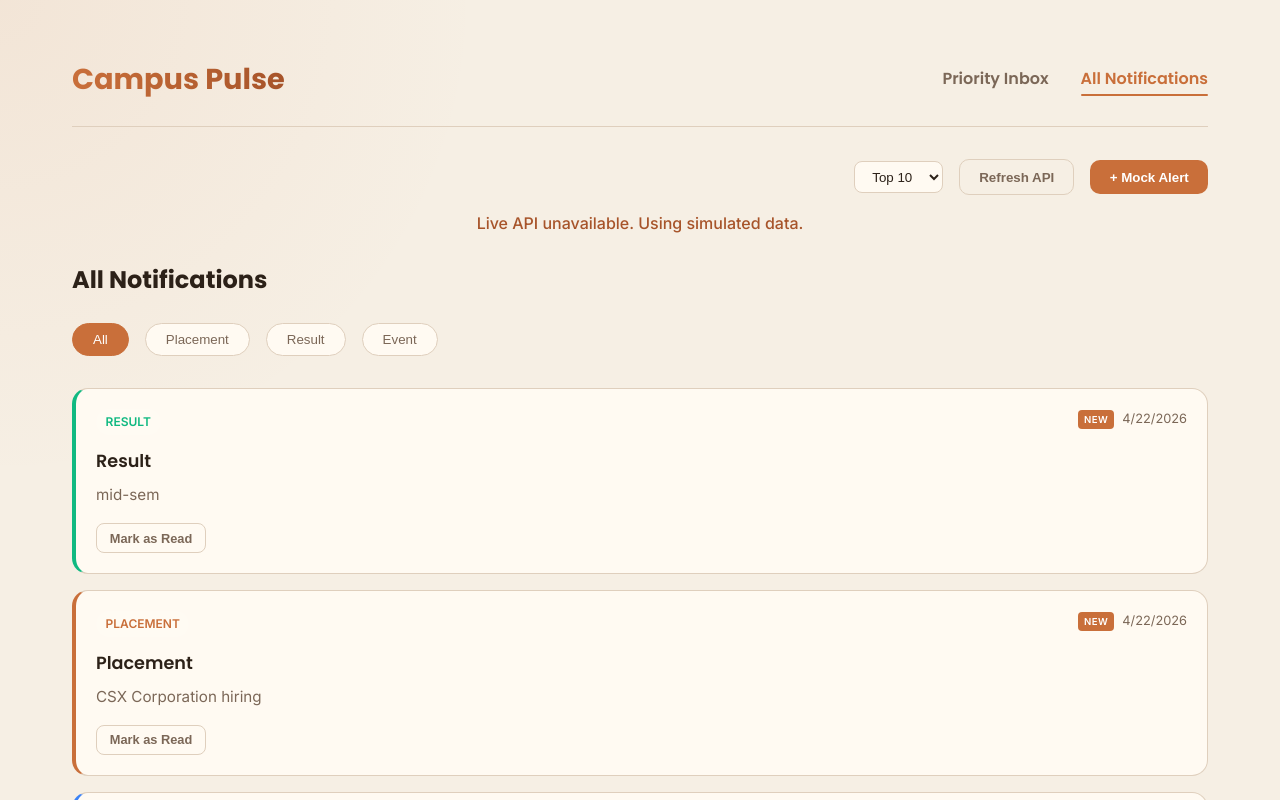
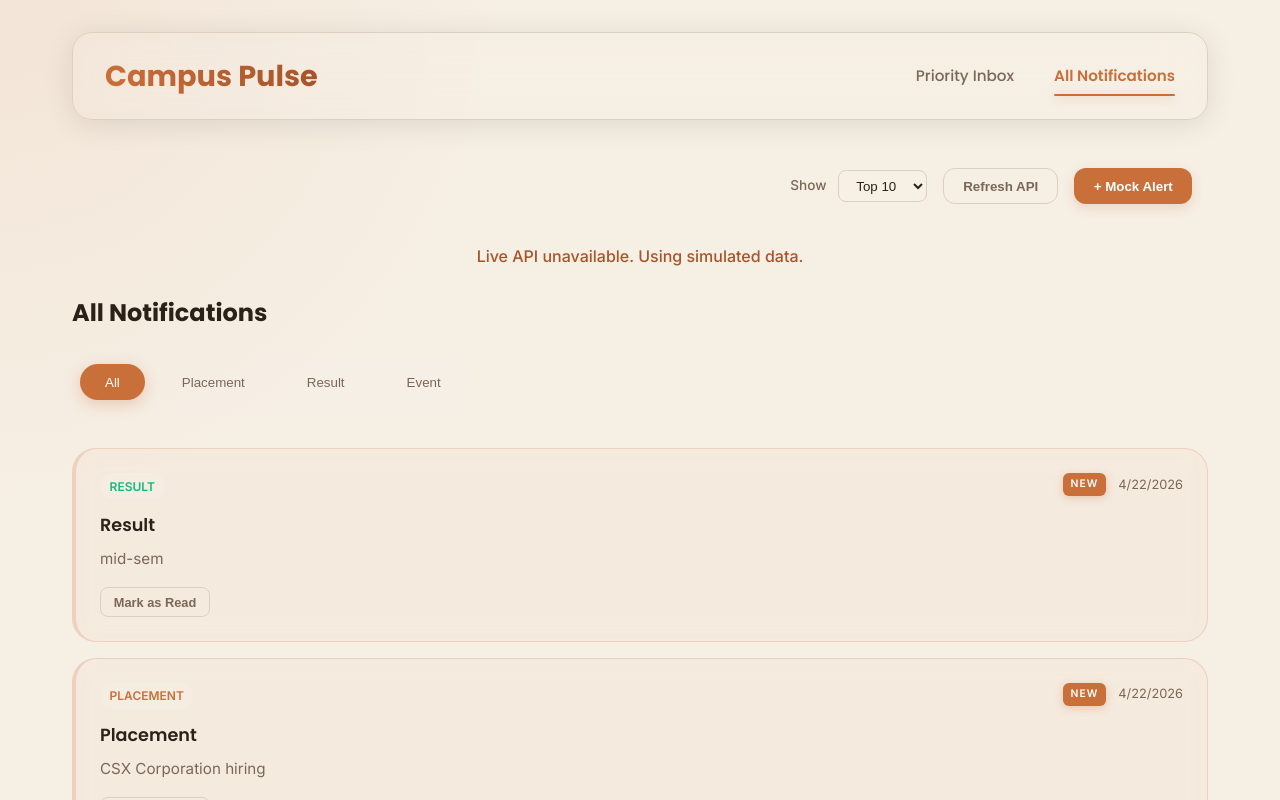
Before and after one commit to VASANTH431/7376242IT510, a React (Create React App) app: page /all in a window 1280 px wide. Shown: the top 800 px of the page. Built offline with nearby package versions, Linux system fonts and the light colour scheme; no server answers.

Commit message:
Final Aesthetic Polish: Enhanced Glassmorphism, Animations, and Layout Refinements

```diff
--- a/src/App.css
+++ b/src/App.css
@@ -203,97 +203,151 @@ h1 {
   margin-bottom: 2rem;
 }
 
-/* Navbar */
+/* Navbar Refinement */
 .navbar {
   display: flex;
   justify-content: space-between;
   align-items: center;
-  padding: 1.5rem 0;
-  margin-bottom: 2rem;
-  border-bottom: 1px solid var(--line);
+  padding: 1.25rem 2rem;
+  margin-bottom: 3rem;
+  background: rgba(255, 255, 255, 0.03);
+  backdrop-filter: blur(20px);
+  border: 1px solid var(--line);
+  border-radius: 20px;
+  box-shadow: 0 4px 30px rgba(0, 0, 0, 0.1);
 }
 
 .nav-links {
   display: flex;
-  gap: 2rem;
+  gap: 2.5rem;
 }
 
 .nav-link {
   text-decoration: none;
   color: var(--muted);
-  font-weight: 600;
+  font-weight: 500;
+  font-size: 0.95rem;
   font-family: 'Poppins', sans-serif;
-  transition: color 0.2s;
+  transition: all 0.3s cubic-bezier(0.4, 0, 0.2, 1);
   position: relative;
+  padding: 0.5rem 0;
 }
 
-.nav-link:hover, .nav-link.active {
+.nav-link:hover {
   color: var(--accent);
+}
+
+.nav-link.active {
+  color: var(--accent);
+  font-weight: 600;
 }
 
 .nav-link.active::after {
   content: '';
   position: absolute;
-  bottom: -4px;
+  bottom: 0;
   left: 0;
   width: 100%;
   height: 2px;
   background: var(--accent);
-  border-radius: 2px;
+  border-radius: 10px;
+  box-shadow: 0 2px 10px rgba(201, 111, 58, 0.4);
 }
 
-/* Filters & Pagination */
+/* Card Enhancements */
+.notification-card {
+  background: rgba(255, 255, 255, 0.05);
+  backdrop-filter: blur(12px);
+  border: 1px solid var(--line);
+  border-radius: 24px;
+  padding: 1.5rem;
+  transition: all 0.4s cubic-bezier(0.4, 0, 0.2, 1);
+  position: relative;
+  overflow: hidden;
+}
+
+.notification-card:hover {
+  transform: translateY(-6px) scale(1.01);
+  border-color: var(--accent);
+  background: rgba(255, 255, 255, 0.08);
+  box-shadow: 0 20px 40px rgba(0, 0, 0, 0.2);
+}
+
+.notification-card.unread {
+  background: rgba(201, 111, 58, 0.03);
+  border-color: rgba(201, 111, 58, 0.2);
+}
+
+/* Filter & Controls */
 .filter-bar {
   display: flex;
-  gap: 1rem;
-  margin-bottom: 2rem;
-  flex-wrap: wrap;
+  gap: 0.75rem;
+  margin-bottom: 2.5rem;
+  padding: 0.5rem;
+  background: rgba(255, 255, 255, 0.02);
+  border-radius: 100px;
+  width: fit-content;
 }
 
 .filter-btn {
-  padding: 0.5rem 1.25rem;
-  border-radius: 50px;
-  border: 1px solid var(--line);
-  background: var(--bg-soft);
+  padding: 0.6rem 1.5rem;
+  border-radius: 100px;
+  border: 1px solid transparent;
+  background: transparent;
   color: var(--muted);
   cursor: pointer;
   font-weight: 500;
-  transition: all 0.2s;
+  transition: all 0.3s;
 }
 
-.filter-btn:hover, .filter-btn.active {
+.filter-btn:hover {
+  color: var(--text);
+  background: rgba(255, 255, 255, 0.05);
+}
+
+.filter-btn.active {
   background: var(--accent);
   color: white;
-  border-color: var(--accent);
+  box-shadow: 0 4px 15px rgba(201, 111, 58, 0.3);
 }
 
+/* Pagination Styling */
 .pagination {
   display: flex;
   justify-content: center;
   align-items: center;
-  gap: 1.5rem;
-  margin-top: 3rem;
-  padding-top: 2rem;
-  border-top: 1px solid var(--line);
+  gap: 2rem;
+  margin-top: 4rem;
+  padding: 2rem;
 }
 
 .page-info {
-  color: var(--muted);
-  font-size: 0.9rem;
+  font-weight: 600;
+  color: var(--text);
+  font-family: 'Poppins', sans-serif;
 }
 
-/* Notification Highlighting */
+/* Animations */
+@keyframes fadeIn {
+  from { opacity: 0; transform: translateY(10px); }
+  to { opacity: 1; transform: translateY(0); }
+}
+
+.notification-card {
+  animation: fadeIn 0.5s ease forwards;
+}
+
 .unread-badge {
   background: var(--accent);
   color: white;
-  font-size: 0.6rem;
-  font-weight: 800;
-  padding: 2px 6px;
-  border-radius: 4px;
-  letter-spacing: 0.5px;
-  margin-right: 0.5rem;
-  display: inline-block;
-  vertical-align: middle;
+  font-size: 0.65rem;
+  font-weight: 700;
+  padding: 3px 8px;
+  border-radius: 6px;
+  text-transform: uppercase;
+  letter-spacing: 1px;
+  margin-right: 0.75rem;
+  box-shadow: 0 2px 8px rgba(201, 111, 58, 0.3);
 }
 
 .notification-card.read {
--- a/src/App.js
+++ b/src/App.js
@@ -102,24 +102,34 @@ function App() {
       <div className="App">
         <Navbar />
 
-        <header style={{ marginBottom: '1rem', display: 'flex', justifyContent: 'flex-end', gap: '1rem' }}>
+        <div className="controls-bar" style={{
+          display: 'flex',
+          justifyContent: 'flex-end',
+          gap: '1rem',
+          marginBottom: '2.5rem',
+          padding: '0 1rem'
+        }}>
+          <div className="selector-wrapper" style={{ display: 'flex', alignItems: 'center', gap: '0.75rem' }}>
+            <span style={{ fontSize: '0.85rem', color: 'var(--muted)', fontWeight: '500' }}>Show</span>
             <select
               className="n-selector"
               value={n}
               onChange={(e) => setN(parseInt(e.target.value))}
+              style={{ border: '1px solid var(--line)', background: 'rgba(255, 255, 255, 0.05)' }}
             >
               <option value={5}>Top 5</option>
               <option value={10}>Top 10</option>
               <option value={15}>Top 15</option>
               <option value={20}>Top 20</option>
             </select>
-          <button className="btn btn-ghost" onClick={fetchNotifications} disabled={loading}>
-            {loading ? 'Refreshing...' : 'Refresh API'}
+          </div>
+          <button className="btn btn-ghost" onClick={fetchNotifications} disabled={loading} style={{ borderRadius: '12px' }}>
+            {loading ? '...' : 'Refresh API'}
           </button>
-          <button className="btn" onClick={addRandomNotification}>
+          <button className="btn" onClick={addRandomNotification} style={{ borderRadius: '12px', boxShadow: '0 4px 12px rgba(201, 111, 58, 0.2)' }}>
             + Mock Alert
           </button>
-        </header>
+        </div>
 
         {error && <div className="error-banner" style={{ textAlign: 'center', color: '#a7542a', marginBottom: '1.5rem', fontWeight: '500' }}>{error}</div>}
 
```
Lines whose indentation alone changed are shown as unchanged.
